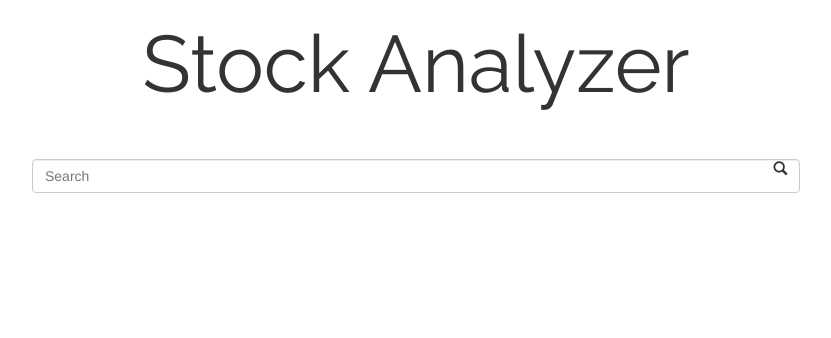
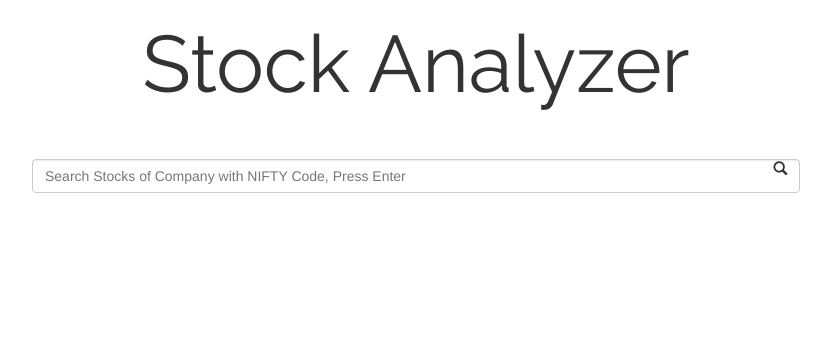
Before and after one commit to femtotrader/Stock-Analyzer--NSE-using-JS, a website: page index.html in a window 1280 px wide. Shown: the whole page, without its empty margins (224-1055 px from the left). Drawn offline with nearby package versions, Linux system fonts and the light colour scheme.

Commit message:
Update index.html

```diff
--- a/index.html
+++ b/index.html
@@ -19,7 +19,7 @@
     	<i class="glyphicon glyphicon-search"></i>
     	<input type="search"
            class="form-control" id="searchStockKeyCode"
-           placeholder="Search" title="Press Enter" />
+           placeholder="Search Stocks of Company with NIFTY Code, Press Enter" title="Press Enter" />
 	</div>
 
 	<section>
```
